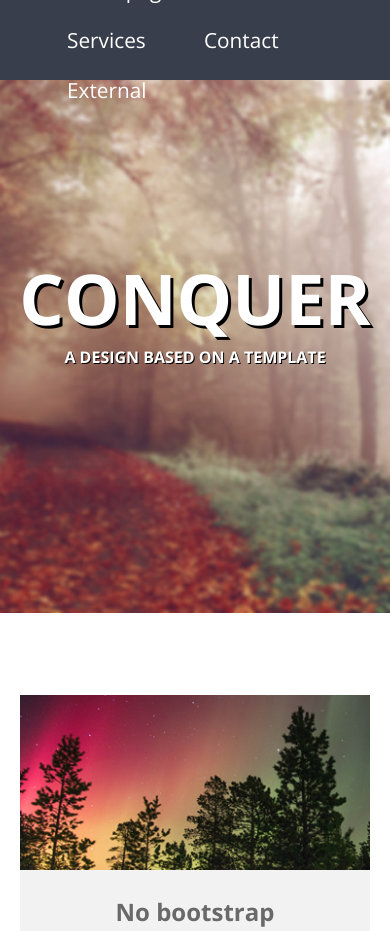
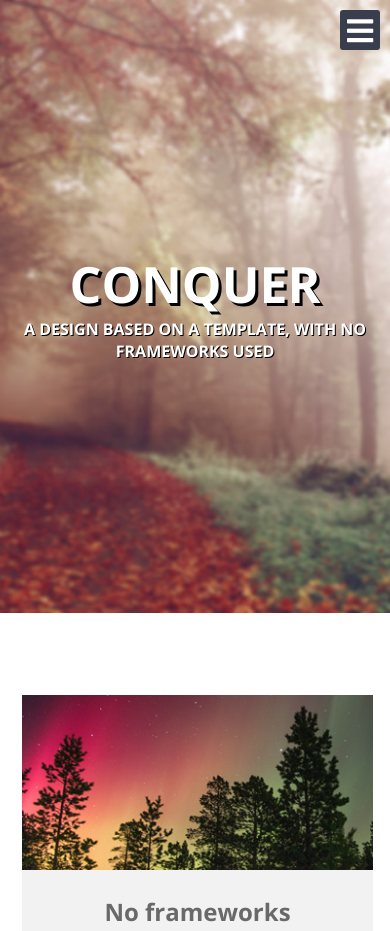
Before and after one commit to khalifehmoh/Single-static-page-Conquer, a plain HTML site: page Index.html in a window 390 px wide. Shown: the top 931 px of the page. Drawn offline with nearby package versions, Linux system fonts and the light colour scheme; some packages are replaced by stand-ins of ours; a script that the page names is missing.

Commit message:
add mobile nav

```diff
--- a/Index.html
+++ b/Index.html
@@ -8,32 +8,37 @@
 	<link rel="stylesheet" href="css/grid.css">
 	<link rel="stylesheet" href="css/main.css">
 	<link rel="stylesheet" href="css/style.css">
+	<link rel="stylesheet" href="https://use.fontawesome.com/releases/v5.3.1/css/all.css" integrity="sha384-mzrmE5qonljUremFsqc01SB46JvROS7bZs3IO2EmfFsd15uHvIt+Y8vEf7N7fWAU" crossorigin="anonymous">
 </head>
 <body>
 	<header>
 			<nav class="navbar">
 				<div class="nav-container">
 					<ul class="nav-list">
-						<li><a href="#section1"></a>Homepage</li>
-						<li><a href="#section2"></a>About Us</li>
-						<li><a href="#section3"></a>Services</li>
-						<li><a href="#section4"></a>Contact</li>
-						<li><a href="#external"></a>External</li>
+						<li><a href="#section1">Homepage</a></li>
+						<li><a href="#section2">About Us</a></li>
+						<li><a href="#section3">Services</a></li>
+						<li><a href="#section4">Contact</a></li>
+						<li><a href="#external">External</a></li>
 					</ul>
+				</div>
+				<div class="handle">
+								<i class="fas fa-bars"></i>
 				</div>
 			</nav>
 			<div class="intro-section" id="section1">
 				<h1 class="intro-section-header">Conquer</h1>
-				<h4 class="intro-section-subheader">A design based on a template</h4>
+				<h4 class="intro-section-subheader">A design based on a template, with no frameworks used</h4>
 			</div>
 	</header>
 	<main class="role">
+
 		<div class="about-us-section" id="section2">
 			<div class="row">
 				<div class="col-4">
 					<div class="col col1-1 card-4 card">
 						<img src="img/1-1.jpg">
-						<h2>No bootstrap</h2>
+						<h2>No frameworks</h2>
 						<p>Morbi sagittis justo a velit placerat ullamcorper quis quis velit. Sed convallis at risus ullamcorper auctor. Praesent quis velit neque. Quisque semper porta nisi vitae suscipit. Duis lectus magna, ornare ac scelerisque.</p>
 						<div class="button_con">
 							<button href="#">Button</button>
@@ -168,6 +173,18 @@
 		</div>
 	</div>
 	</main>
+	<script
+  src="https://code.jquery.com/jquery-3.3.1.min.js"
+  integrity="sha256-FgpCb/KJQlLNfOu91ta32o/NMZxltwRo8QtmkMRdAu8="
+  crossorigin="anonymous"></script>
+  <script src="https://cdnjs.cloudflare.com/ajax/libs/jquery-scrollTo/2.1.2/jquery.scrollTo.min.js" ></script>
+  <script src="https://cdnjs.cloudflare.com/ajax/libs/jquery-localScroll/2.0.0/jquery.localScroll.min.js"></script>
+  <script>
+  	$('.handle').on('click', function() {
+  		$('.navbar').toggleClass('show-nav')
+  	});
+  	$('.nav-list').localScroll();
+  </script>
+</body>
 
-</body>
 </html>
--- a/css/grid.css
+++ b/css/grid.css
@@ -47,6 +47,9 @@
 		display: flex;
 		flex-direction: column;
 		align-items: center;
+		padding-right: 10px;
+
+
 
 	}
 	.col-3 ,.col-4, .col-6, .col-12, {
--- a/css/main.css
+++ b/css/main.css
@@ -1,8 +1,9 @@
 *{
 	box-sizing: border-box;
-	font-family: "Open Sans", Helvetica, Arial, sans-serif!important;
+	font-family: "Open Sans", Helvetica, Arial, sans-serif;
 }
 
 body {
 	margin: 0px;
+	width: 100%
 }
--- a/css/style.css
+++ b/css/style.css
@@ -1,5 +1,6 @@
-.navbar {
+.navbar{
 	display: flex;
+	overflow: hidden;
 	justify-content: center;
 	align-items: center;
 	position: fixed;
@@ -9,11 +10,17 @@
 	width: 100%;
 	background-color: #383E4C;
 	margin: 0px auto;
-	z-index: 2
+	z-index: 2;
+	transition: height 0.4s;
+	-webkit-transition: height 0.4s;
+	-ms-transition: height 0.4s;
+	-o-transition: height 0.4s;
+	-moz-transition: height 0.4s;
+
 }
 
 .nav-list li {
-	display:inline-block;
+	display: inline-block;
 	border: 6px solid #646d7c;
 	color: white;
 	font-size: 1.3em;
@@ -24,9 +31,56 @@
 	transition: 0.3s all ease-in-out;
 }
 
+.nav-list li a {
+	color: white;
+	text-decoration: none;
+}
+
 .nav-list li:hover{
 	background: #49505F;
 	cursor: pointer;
+}
+
+.handle {
+	background-color: #383E4C;
+	text-align: center;
+	margin: 10px 10px 0 0;
+	font-size: 30px;
+    width: 40px;
+    height: 40px;
+    border-radius: 3px;
+    color: white;
+    display: none;
+}
+
+@media screen and (max-width: 771px) {
+	.navbar {
+		height: 0
+	}
+	.nav-list li {
+		display: block;
+		text-align: center;
+		width: 100%;
+		max-height: 100px;
+		border-bottom: 1px solid white;
+		line-height: 12px;
+	}
+	.nav-list li:last-child {
+		border-bottom: none
+	}
+	.nav-list{
+		padding: 0
+	}
+	.show-nav {
+		height: 235px;
+	}
+	.handle {
+		display: block;
+		position: fixed;
+		top: 0;
+		right: 0;
+		padding: -15px
+	}
 }
 /*End of nav*/
 
@@ -252,6 +306,10 @@
 	.contact_us-section form {
 	max-width:
 }
+.intro-section h1{
+	font-size:50px;
+	text-shadow: 3px 3px black;
+}
 }
 
 .card {
```
